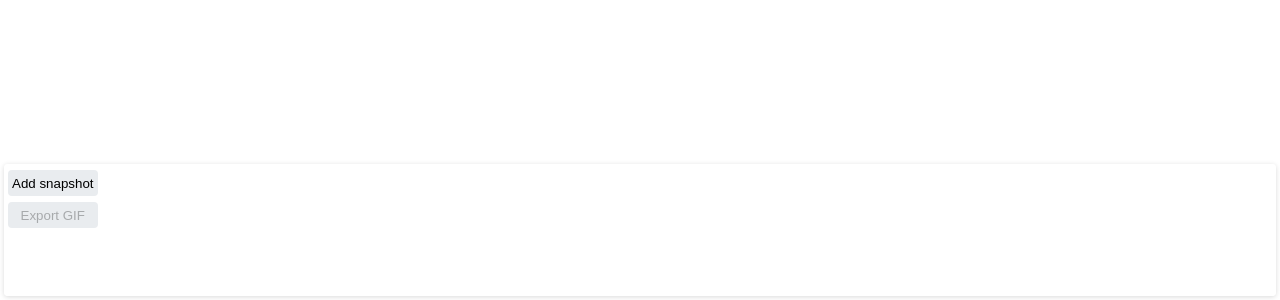
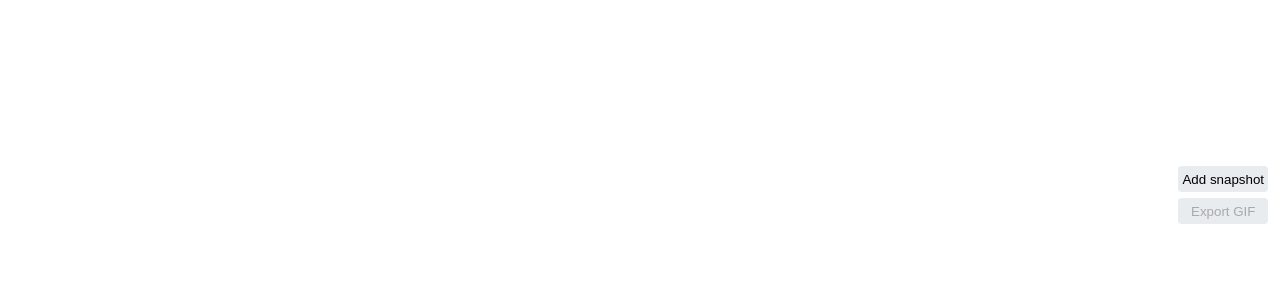
Before and after one commit to dai-shi/excalidraw-claymate, a React (Create React App) app: page / in a window 1280 px wide. Shown: the part 500-800 px from the top of the page. Built offline with nearby package versions, Linux system fonts and the light colour scheme; the HTML template or start-up script is replaced by a standard one.

Commit message:
change panel order

```diff
--- a/src/Claymate.css
+++ b/src/Claymate.css
@@ -2,18 +2,18 @@
   position: fixed;
   bottom: 0;
   right: 0;
-  left: 0;
+  left: 248px;
   margin: 4px;
-  padding: 4px;
   height: calc(var(--bottomSpacing) - 4 * 4px);
   display: grid;
   grid-gap: 4px;
-  grid-template-columns: auto 1fr;
+  grid-template-columns: 1fr auto;
 
-  background-color: rgba(255, 255, 255, 0.9);
+  background-color: var(--bg-color-island);
   backdrop-filter: saturate(100%) blur(10px);
-  box-shadow: 0 1px 5px rgba(0, 0, 0, 0.15);
-  border-radius: 4px;
+  box-shadow: var(--shadow-island);
+  border-radius: var(--border-radius-m);
+  padding: 8px;
   transition: box-shadow 0.5s ease-in-out;
 }
 
--- a/src/Claymate.tsx
+++ b/src/Claymate.tsx
@@ -93,18 +93,6 @@ const Claymate: React.FC<Props> = ({ lastElementsRef }) => {
   };
   return (
     <div className="Claymate">
-      <div className="Claymate-buttons">
-        <button type="button" onClick={addSnapshot}>
-          Add snapshot
-        </button>
-        <button
-          type="button"
-          onClick={exportGif}
-          disabled={snapshots.length === 0}
-        >
-          Export GIF
-        </button>
-      </div>
       <div className="Claymate-snapshots">
         {snapshots.map((snapshot, index) => (
           <div key={snapshot.id} className="Claymate-snapshot">
@@ -138,6 +126,18 @@ const Claymate: React.FC<Props> = ({ lastElementsRef }) => {
           </div>
         ))}
       </div>
+      <div className="Claymate-buttons">
+        <button type="button" onClick={addSnapshot}>
+          Add snapshot
+        </button>
+        <button
+          type="button"
+          onClick={exportGif}
+          disabled={snapshots.length === 0}
+        >
+          Export GIF
+        </button>
+      </div>
     </div>
   );
 };
```
